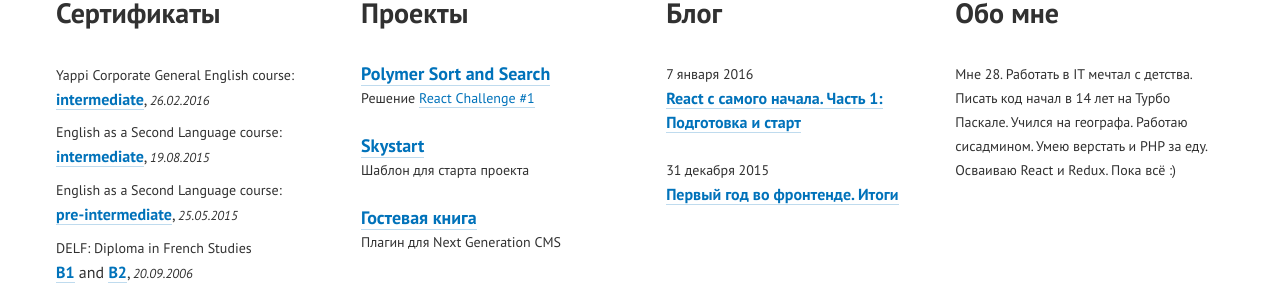
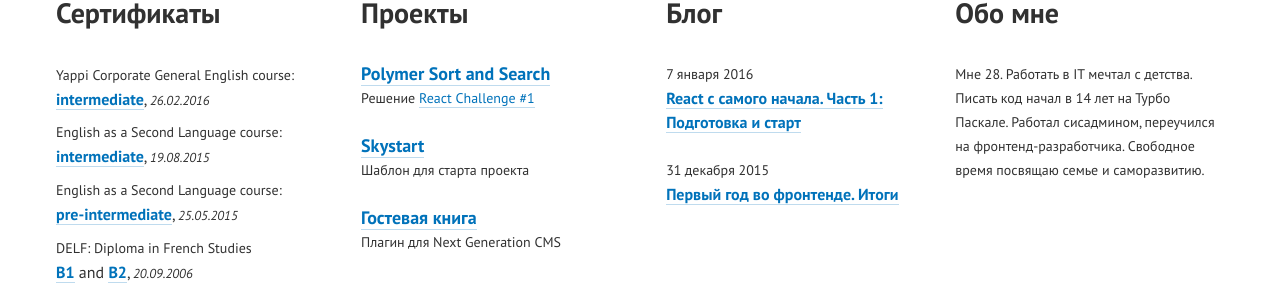
Before and after one commit to web-padawan/web-padawan.github.io, a Jekyll site: the page built from index.html, in a window 1280 px wide. Shown: the part 1138-1445 px from the top of the page. Built offline with Jekyll 4.4.1, drawn with Linux system fonts in a browser that asks for light colours.

Commit message:
[mod] about: update information

```diff
--- a/_includes/about.html
+++ b/_includes/about.html
@@ -2,7 +2,7 @@
   <h2 class="about__title">Обо мне</h2>
   <div class="about__content">
     <span class="about__text">Мне 28. Работать в IT мечтал с детства. Писать код начал в 14 лет на Турбо Паскале.</span>
-    <span class="about__text">Учился на географа. Работаю сисадмином. Умею верстать и PHP за еду. Осваиваю React и Redux.</span>
-    <span class="about__text">Пока всё :)</span>
+    <span class="about__text">Работал сисадмином, переучился на фронтенд-разработчика.</span>
+    <span class="about__text">Свободное время посвящаю семье и саморазвитию.</span>
   </div>
 </div>
```
